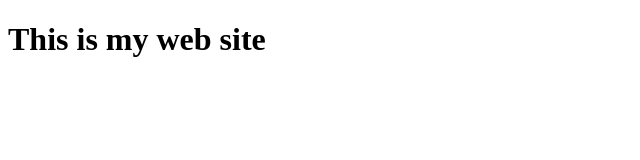
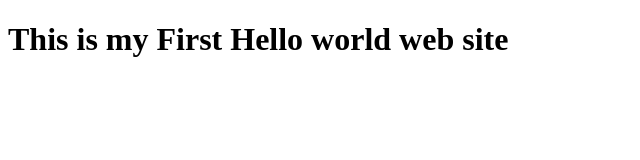
Before and after one commit to hassanjee/test-repo, a plain HTML site: page index.html in a window 1280 px wide. Shown: the whole page, without its empty margins (0-640 px from the left). Drawn offline with Linux system fonts and the light colour scheme.

Commit message:
Update index.html

```diff
--- a/index.html
+++ b/index.html
@@ -6,6 +6,6 @@
     <title>Document</title>
 </head>
 <body>
-    <h1>This is my web site</h1>
+    <h1>This is my First Hello world web site</h1>
 </body>
 </html>
```
